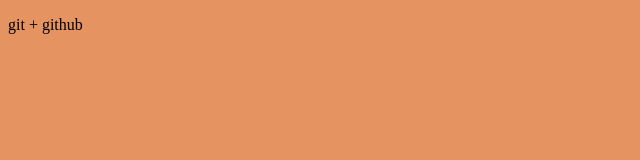
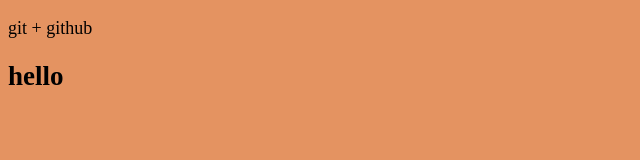
Before and after one commit to fullstakilla/gittest, a plain HTML site: page index.html in a window 1280 px wide. Shown: the whole page, without its empty margins (0-640 px from the left). Drawn offline with Linux system fonts and the light colour scheme.

Commit message:
Первое ищменение

```diff
--- a/css/main.css
+++ b/css/main.css
@@ -1,3 +1,4 @@
 body {
     background-color: rgb(228, 147, 97);
+    font-size: 18px;
 }
--- a/index.html
+++ b/index.html
@@ -9,5 +9,6 @@
 </head>
 <body>
     <p>git + github</p>
+    <h2>hello</h2>
 </body>
 </html>
```
